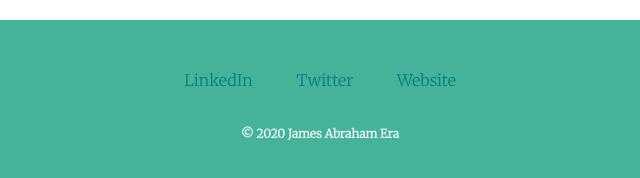
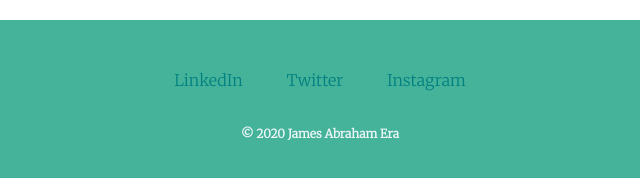
Before and after one commit to jamesabraham-era/CSS-My-Site, a plain HTML site: page index.html in a window 1280 px wide. Shown: the part 2332-2510 px from the top of the page, 320-960 px from the left. Drawn offline with Linux system fonts and the light colour scheme.

Commit message:
After CSS(2)

```diff
--- a/index.html
+++ b/index.html
@@ -66,7 +66,7 @@ Created by James
     <div class="bottom-container">
       <a class="footer-link" href="https://www.linkedin.com/in/james-abraham-20b3021a5/">LinkedIn</a>
       <a class="footer-link" href="https://twitter.com/jamesabrahamera">Twitter</a>
-      <a class="footer-link" href="https://www.appbrewery.co/">Website</a>
+      <a class="footer-link" href="https://www.instagram.com/kickgreyatomic/">Instagram</a>
       <p class="copyright-style">© 2020 James Abraham Era</p>
     </div>
 
```
